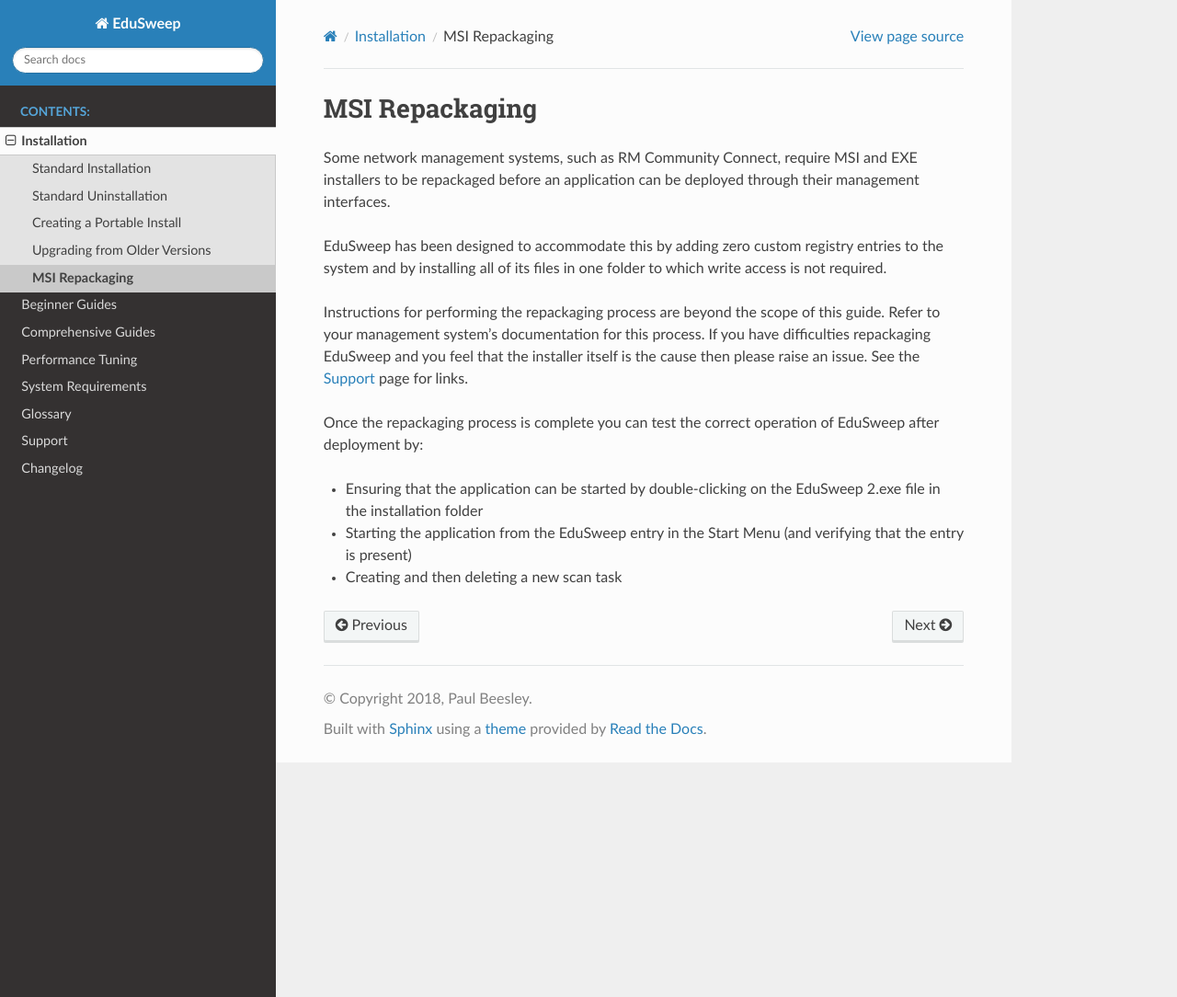
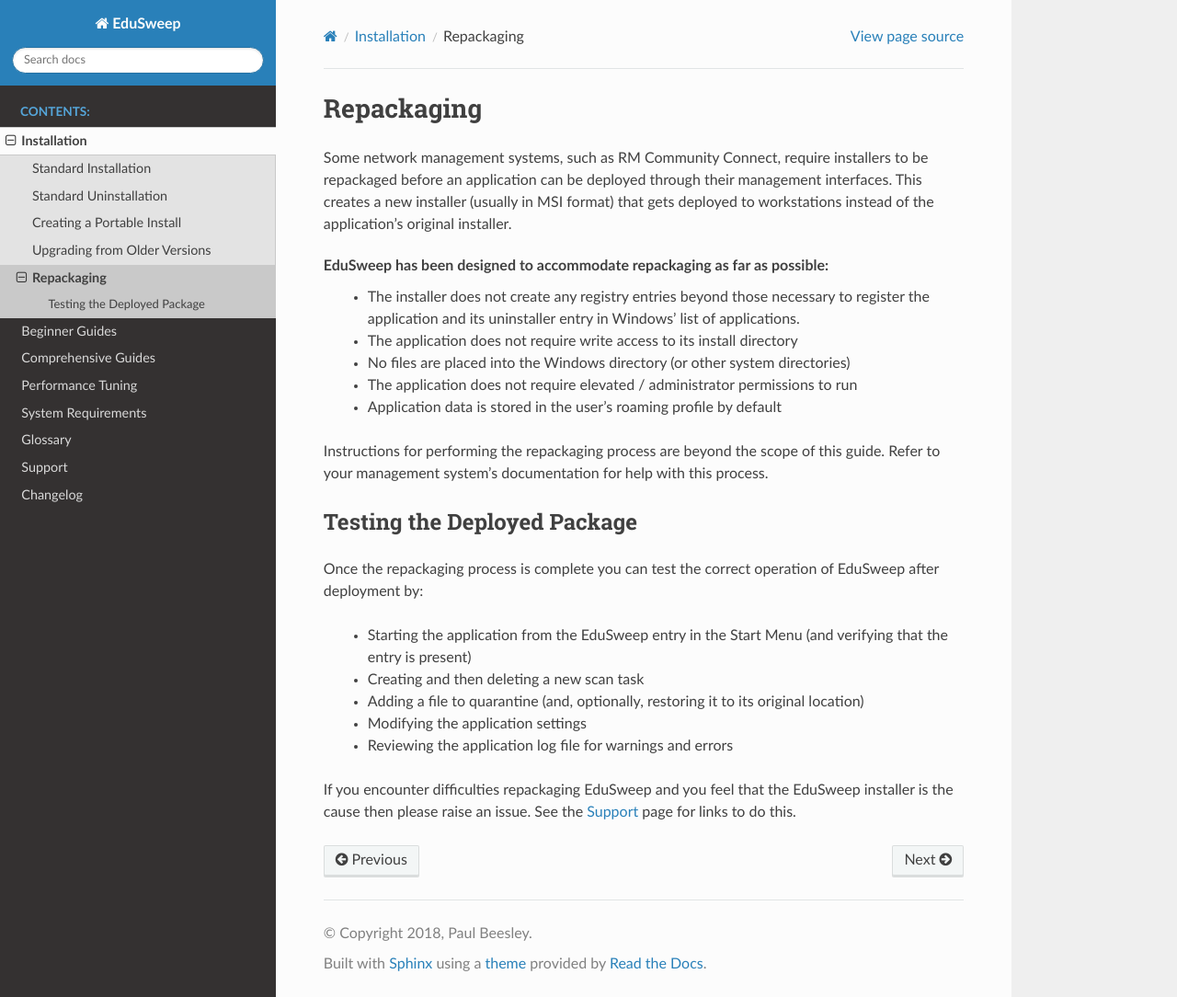
Before and after one commit to paulbeesley3/EduSweep, a Sphinx documentation site: the page built from docs/source/install/repackage.rst, in a window 1280 px wide and 1084 px high. Shown: the whole window at 92% size. Built offline with Sphinx 7.4.7 and the Read the Docs theme 2.0.0, drawn with Linux system fonts in a browser that asks for light colours.

Commit message:
doc: Update the repackaging page content

```diff
--- a/docs/source/install/repackage.rst
+++ b/docs/source/install/repackage.rst
@@ -1,24 +1,41 @@
-MSI Repackaging
-###############
+Repackaging
+###########
 
 Some network management systems, such as RM Community Connect, require
-MSI and EXE installers to be repackaged before an application can be deployed
-through their management interfaces.
+installers to be repackaged before an application can be deployed through their management
+interfaces. This creates a new installer (usually in MSI format) that gets deployed to
+workstations instead of the application's original installer.
 
-EduSweep has been designed to accommodate this by adding zero custom registry entries
-to the system and by installing all of its files in one folder to which write access
-is not required.
+EduSweep has been designed to accommodate repackaging as far as possible:
+    - The installer does not create any registry entries beyond those necessary to register
+      the application and its uninstaller entry in Windows' list of applications.
+
+    - The application does not require write access to its install directory
+
+    - No files are placed into the Windows directory (or other system directories)
+
+    - The application does not require elevated / administrator permissions to run
+
+    - Application data is stored in the user's roaming profile by default
 
 Instructions for performing the repackaging process are beyond the scope of
-this guide. Refer to your management system’s documentation for this process.
-If you have difficulties repackaging EduSweep and you feel that the installer
-itself is the cause then please raise an issue. See the :ref:`support` page for links.
+this guide. Refer to your management system’s documentation for help with this process.
 
+Testing the Deployed Package
+----------------------------
 Once the repackaging process is complete you can test the correct operation
 of EduSweep after deployment by:
 
-- Ensuring that the application can be started by double-clicking on the
-  EduSweep 2.exe file in the installation folder
-- Starting the application from the EduSweep entry in the Start Menu (and
-  verifying that the entry is present)
-- Creating and then deleting a new scan task
+    - Starting the application from the EduSweep entry in the Start Menu (and
+      verifying that the entry is present)
+
+    - Creating and then deleting a new scan task
+
+    - Adding a file to quarantine (and, optionally, restoring it to its original location)
+
+    - Modifying the application settings
+
+    - Reviewing the application log file for warnings and errors
+
+If you encounter difficulties repackaging EduSweep and you feel that the EduSweep installer
+is the cause then please raise an issue. See the :ref:`support` page for links to do this.
```
